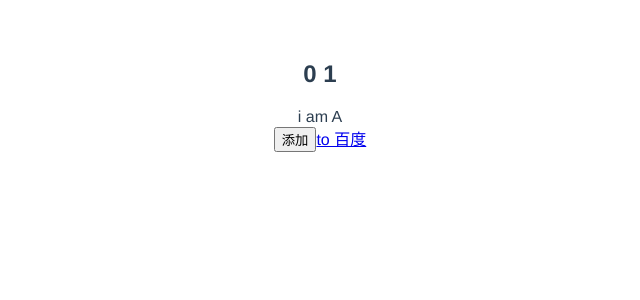
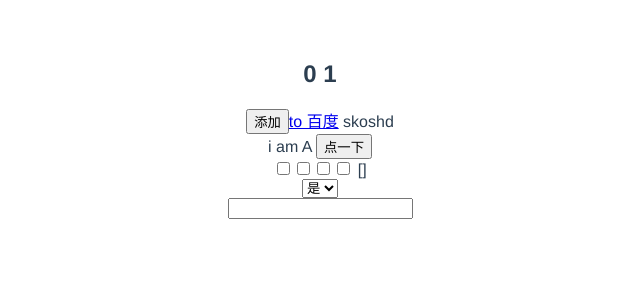
Before and after one commit to nonespace/vue, a Vue app: page /#/ in a window 1280 px wide. Shown: the top 300 px of the page, without its empty margins (320-960 px from the left). Built offline with nearby package versions, Linux system fonts and the light colour scheme.

Commit message:
表单属性

```diff
--- a/src/App.vue
+++ b/src/App.vue
@@ -1,14 +1,39 @@
 <template>
   <div id="app" :title="hello">
-
-
     <h2 v-for="(item ,index) in list">
       {{index}} {{item.name}}
     </h2>
-    <componentA></componentA>
     <button v-on:click="additem">添加</button>
+    <a v-bind:href="link" v-bind:classname="classname">to 百度</a> {{myValue}}
+    <componentA @my-event="onComA"></componentA>
 
-    <a v-bind:href="link" v-bind:classname="classname">to 百度</a>
+    <input type="checkbox" v-model="myBox" value="apple">
+
+    <input type="checkbox" v-model="myBox" value="男">
+
+    <input type="checkbox" v-model="myBox" value="女">
+
+    <input type="checkbox" v-model="myBox" value="玻璃"> {{myBox}}
+    <div>
+      <select name="" id="" v-model="selection">
+
+        <option value="1">1</option>
+        <option value="2">2</option>
+        <option value="3">是</option>
+        <!--根据value的值参与选中-->
+        <option value="4">4</option>
+        <option value="5">5</option>
+
+      </select>
+    </div>
+  <input type="text" v-model.number="input">
+
+
+
+
+
+
+
   </div>
 </template>
 
@@ -25,11 +50,15 @@
         list: [{
           name: 1
         }],
-        link:"http://www.baidu.com",
-        classname:{
-          "red_font":false,
-          "blue-font":true
-        }
+        link: "http://www.baidu.com",
+        classname: {
+          "red_font": false,
+          "blue-font": true
+        },
+        myValue: "skoshd",
+        myBox: [],
+        selection: "3",
+        input:''
       }
     },
     methods: {
@@ -43,6 +72,10 @@
           price: "222"
 
         })
+      },
+      onComA: function(parmfromA) {
+        console.log('onComA' + parmfromA)
+
       }
     }
   }
@@ -57,10 +90,12 @@
     color: #2c3e50;
     margin-top: 60px;
   }
-  .red_font{
-    color:red
+
+  .red_font {
+    color: red
   }
-  .blue-font{
-    color:blue
+
+  .blue-font {
+    color: blue
   }
 </style>
--- a/src/components/a.vue
+++ b/src/components/a.vue
@@ -1,15 +1,35 @@
 <template>
     <div>
+
         {{hello}}
+
+        <button @click="emitMyEvent">点一下</button>
+
     </div>
 </template>
 
 <script>
     export default {
-        data(){
-            return{
-                hello:" i am A"
+
+        data() {
+
+            return {
+
+                hello: " i am A"
+
             }
+
+        },
+
+        methods: {
+
+            emitMyEvent() {
+
+                this.$emit("my-event", this.hello)
+
+            }
+
         }
+
     }
 </script>
```
Also changed, not shown: 1 other file (tests, documents, lock files or other folders).
